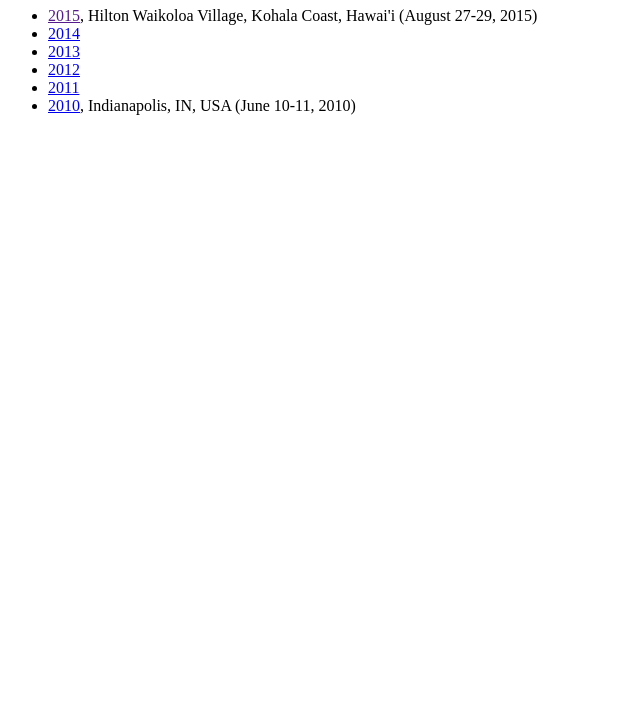
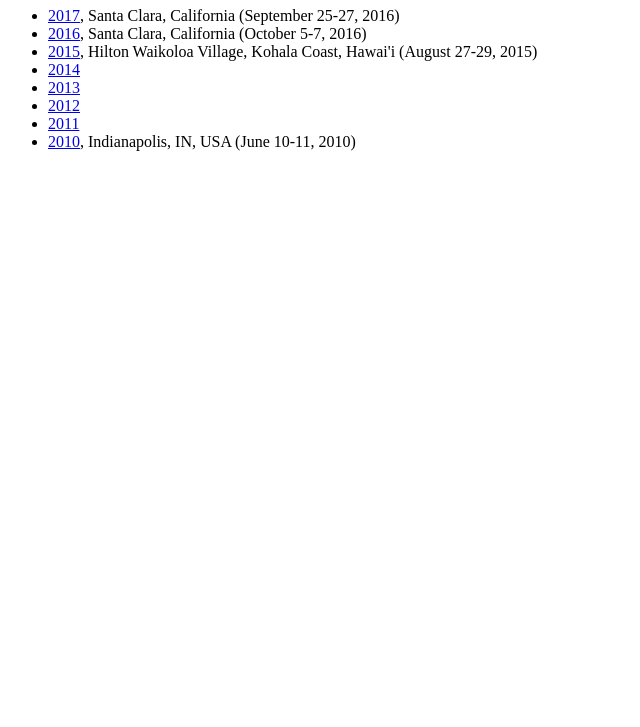
Before and after one commit to acmsocc/acmsocc.github.io, a plain HTML site: page index.html in a window 1280 px wide. Shown: the part 73-800 px from the top of the page, without its empty margins (0-640 px from the left). Drawn offline with Linux system fonts and the light colour scheme.

Commit message:
Update index.html

```diff
--- a/index.html
+++ b/index.html
@@ -7,7 +7,9 @@
 <body>
 <h1>Conference archive</h1>
 <ul>
-<li><a href="">2015</a>, Hilton Waikoloa Village, Kohala Coast, Hawai'i (August 27-29, 2015)
+  <li><a href="http://acmsocc.github.io/2017/">2017</a>, Santa Clara, California (September 25-27, 2016)
+  <li><a href="http://acmsocc.github.io/2016/">2016</a>, Santa Clara, California (October 5-7, 2016)
+<li><a href="acmsocc.github.io/2015/">2015</a>, Hilton Waikoloa Village, Kohala Coast, Hawai'i (August 27-29, 2015)
 <li><a href="https://sites.google.com/site/2014socc/">2014</a></li>
 <li><a href="https://sites.google.com/site/2013socc/">2013</a></li>
 <li><a href="http://www.socc2012.org/">2012</a></li>
```
